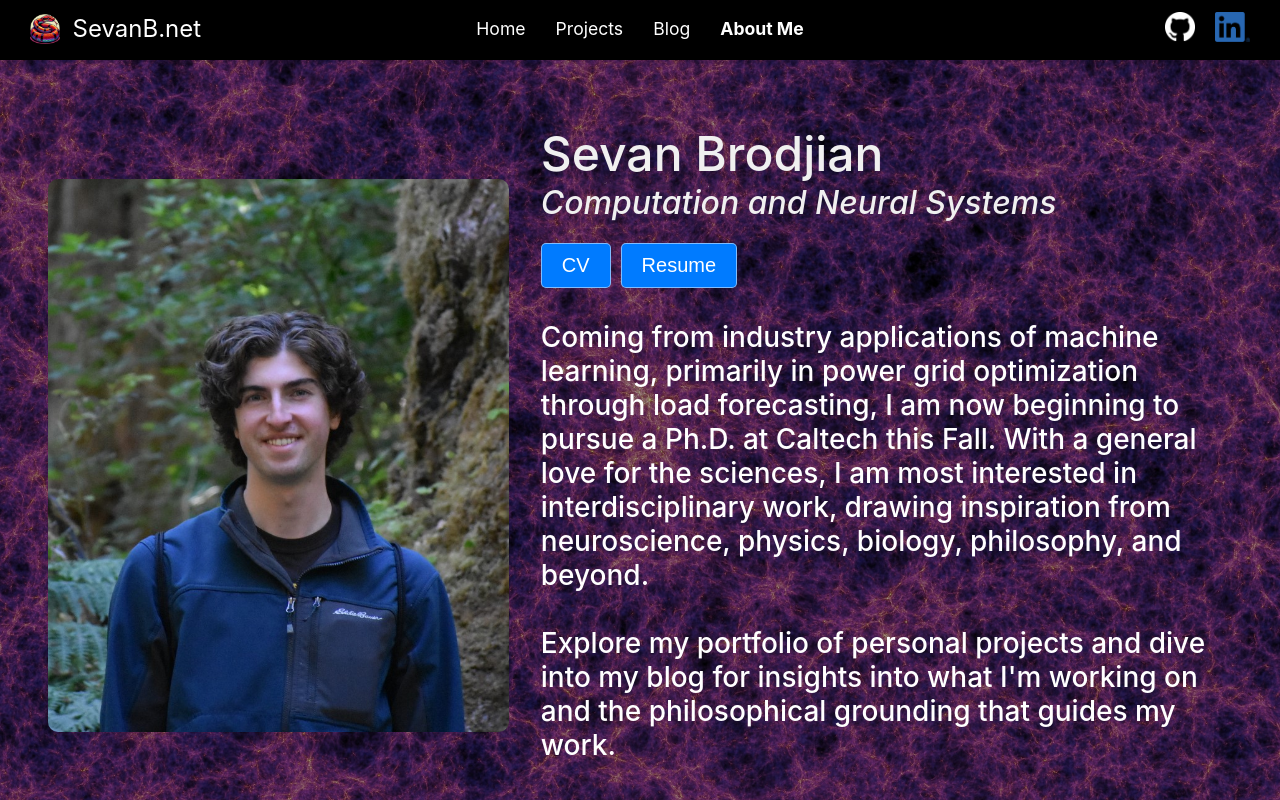
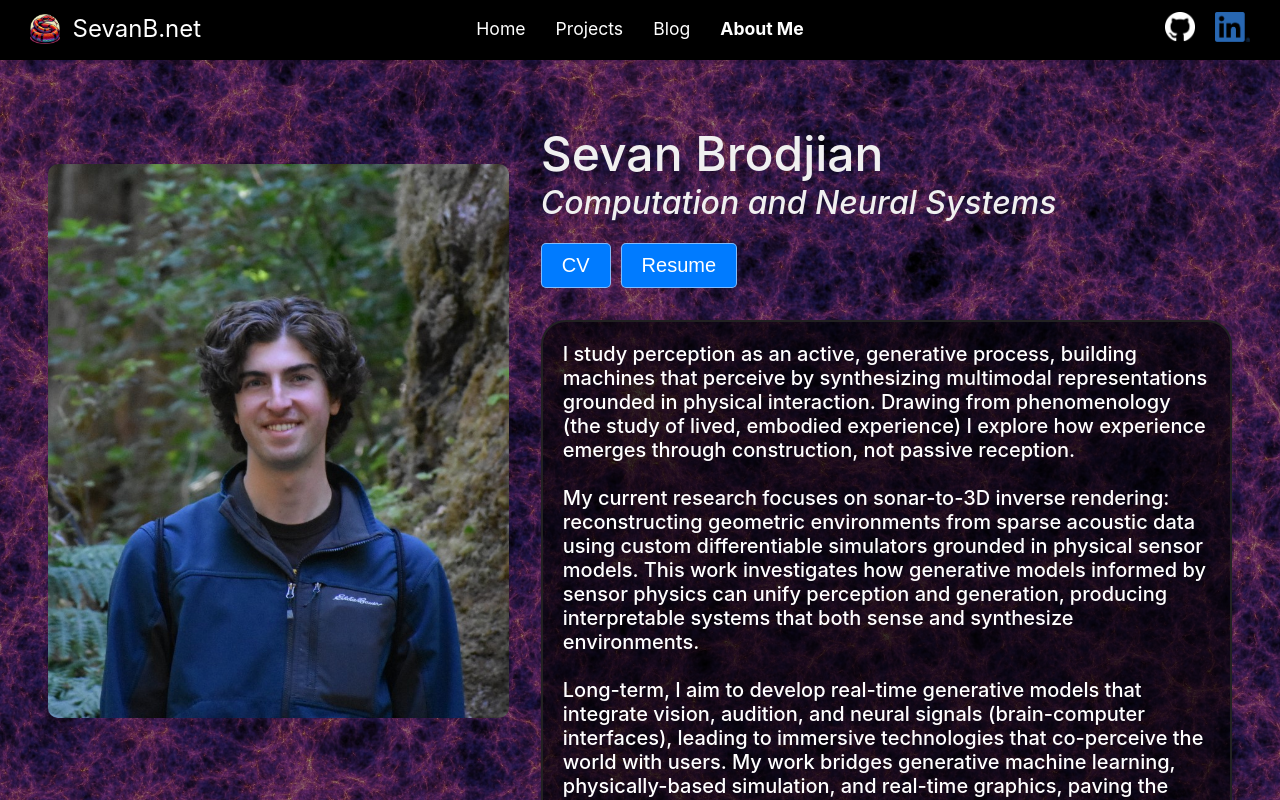
Before and after one commit to SevanBrodjian/SevanBNet-frontend, a React (Create React App) app: page /about in a window 1280 px wide. Built offline with nearby package versions, Linux system fonts and the light colour scheme.

Commit message:
Updated about me blurb

```diff
--- a/src/components/About.css
+++ b/src/components/About.css
@@ -15,7 +15,7 @@
     display: flex;
     flex-direction: row;
     justify-content: center;
-    align-items: center;
+    align-items: flex-start;
 }
 
 .image-container {
@@ -23,12 +23,14 @@
     padding: 1rem;
     display: flex;
     justify-content: center;
+    align-items: flex-start;
 }
 
 .headshot {
     max-width: 100%;
     border-radius: 10px;
-    margin-top: 3vh;
+    margin-top: 5vh;
+    align-items: flex-start;
 }
 
 .text-container {
@@ -77,10 +79,15 @@
 }
 
 .about-description {
-    font-size: 1.75rem;
+    font-size: 1.25rem;
     font-weight: 500;
     margin-top: 2rem;
+    padding: 20px;
     color: #FFFFFF;
+    background-color: rgba(0, 0, 0, 0.65);
+    border-radius: 25px;
+    text-align: left;
+    border: 2px solid #222222;
 }
 
 .popup-overlay {
--- a/src/components/About.js
+++ b/src/components/About.js
@@ -46,10 +46,11 @@ function About() {
             <button onClick={toggleResumePopup} className="about-link-btn">Resume</button>
           </div>
           <p className="about-description">
-            Coming from industry applications of machine learning, primarily in power grid optimization through load forecasting, I am now beginning to pursue a Ph.D. at Caltech this Fall. With a general love for the sciences, I am most interested in interdisciplinary work, drawing inspiration from neuroscience, physics, biology, philosophy, and beyond.
-            <br /><br />
-            Explore my portfolio of personal projects and dive into my blog for insights into what I'm working on and the philosophical grounding that guides my work.
-            <br></br>
+            I study perception as an active, generative process, building machines that perceive by synthesizing multimodal representations grounded in physical interaction. Drawing from phenomenology (the study of lived, embodied experience) I explore how experience emerges through construction, not passive reception.
+            <br></br><br></br>
+            My current research focuses on sonar-to-3D inverse rendering: reconstructing geometric environments from sparse acoustic data using custom differentiable simulators grounded in physical sensor models. This work investigates how generative models informed by sensor physics can unify perception and generation, producing interpretable systems that both sense and synthesize environments.
+            <br></br><br></br>
+            Long-term, I aim to develop real-time generative models that integrate vision, audition, and neural signals (brain-computer interfaces), leading to immersive technologies that co-perceive the world with users. My work bridges generative machine learning, physically-based simulation, and real-time graphics, paving the way for experiential computing in areas like assistive communication, sparse-signal reconstruction, and guided learning environments.
           </p>
         </div>
       </div>
```
